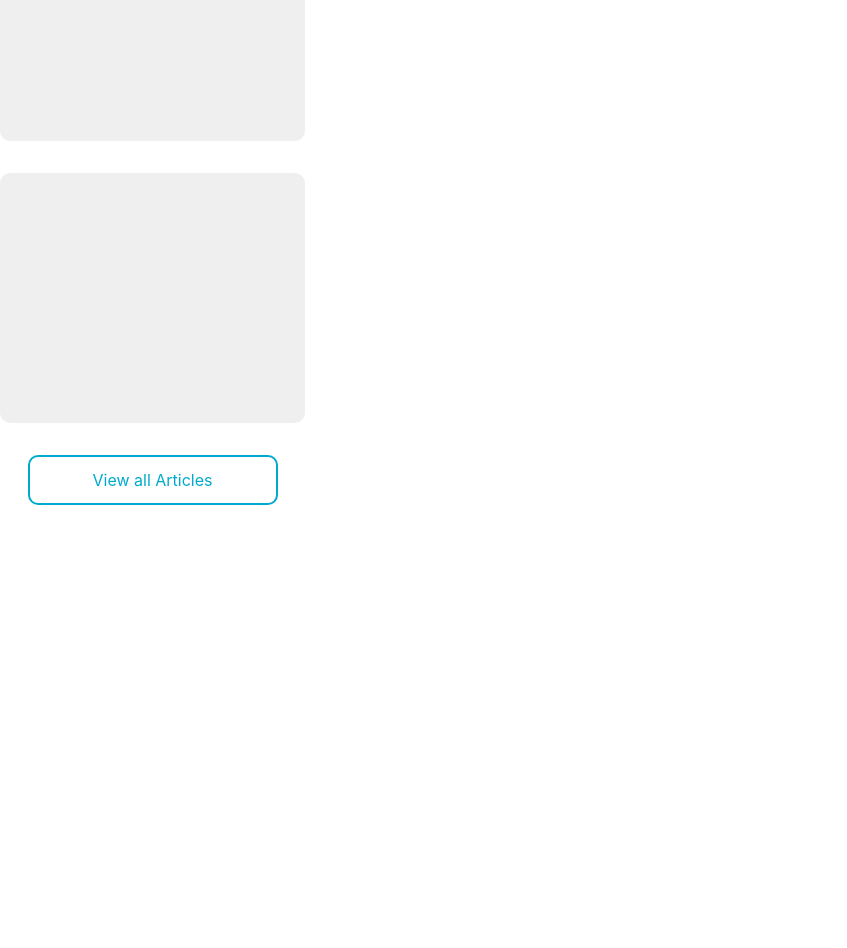
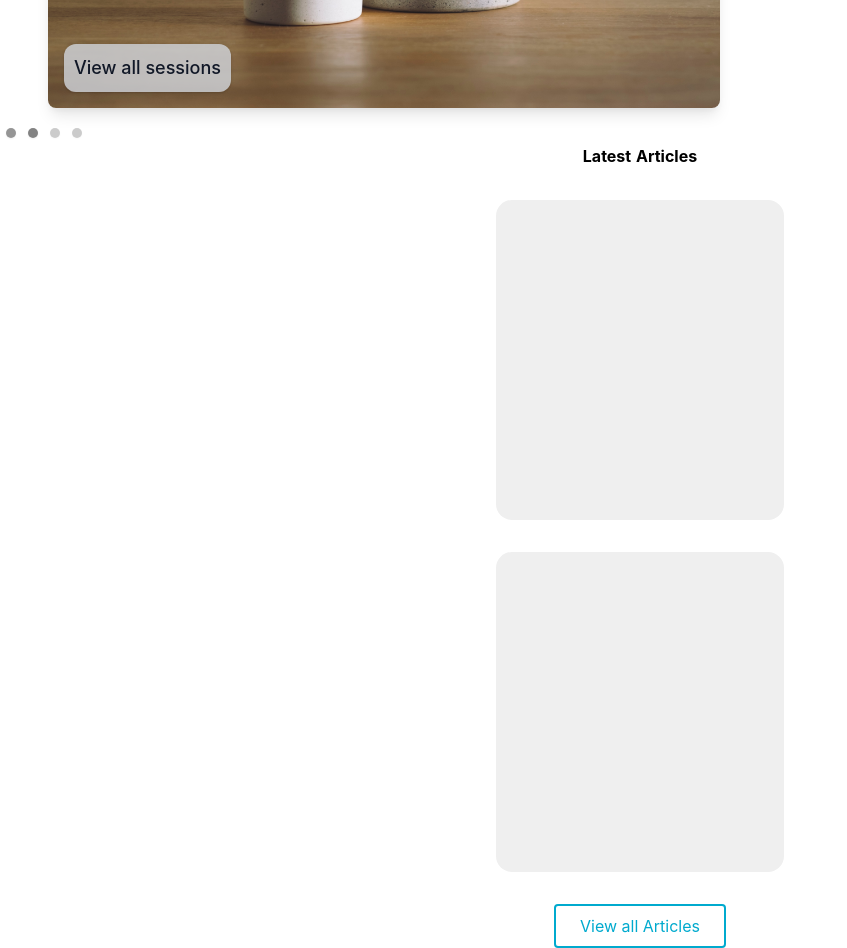
Before and after one commit to JennyVong/Wazi-poc, a Nuxt app in the folder wazi-app/: page / in a window 1280 px wide. Shown: the part 340-1288 px from the top of the page, without its empty margins (0-847 px from the left). Before the commit the page ends 845 px from the top, so only its background shows below. Built offline with nearby package versions, Linux system fonts and the light colour scheme.

Commit message:
navbar and articles

```diff
--- /dev/null
+++ b/wazi-app/components/articles.vue
@@ -0,0 +1,14 @@
+<template>
+  <div class="text-center">
+    <h1 class="font-bold">Latest Articles</h1>
+    <div
+      class="container bg-articlespace rounded-2xl w-72 h-80 mx-auto my-8"
+    ></div>
+    <div
+      class="container bg-articlespace rounded-2xl w-72 h-80 mx-auto my-8"
+    ></div>
+    <button class="border-2 border-teal rounded px-6 py-2 text-teal">
+      View all Articles
+    </button>
+  </div>
+</template>
--- a/wazi-app/components/articles/articles.scss
+++ /dev/null
@@ -1,27 +0,0 @@
-.articles {
-  display: block;
-}
-
-h1 {
-  font-weight: bold;
-}
-
-.container {
-  width: 305px;
-  height: 250px;
-  background-color: #efefef;
-  border-radius: 10px;
-}
-
-button {
-  width: 250px;
-  height: 50px;
-  border: 2px solid #00aace;
-  border-radius: 10px;
-  background-color: transparent;
-  color: #00aace;
-}
-
-button:focus {
-  outline: 5px auto #00aace;
-}
--- a/wazi-app/components/articles/articles.vue
+++ /dev/null
@@ -1,12 +0,0 @@
-<template>
-  <div class="text-center">
-    <h1>Latest Articles</h1>
-    <div class="container mx-auto my-8"></div>
-    <div class="container mx-auto my-8"></div>
-    <button class="view-more">View all Articles</button>
-  </div>
-</template>
-
-<style>
-@import './articles.scss';
-</style>
--- a/wazi-app/tailwind.config.js
+++ b/wazi-app/tailwind.config.js
@@ -11,6 +11,7 @@
     extend: {
       colors: {
         teal: '#00AACE',
+        articlespace: '#EFEFEF',
       },
     },
   },
```
Also changed, not shown: wazi-app/components/navbar.vue (added), wazi-app/components/upcoming-sessions.vue (added), wazi-app/components/upcoming-sessions/upcoming-sessions.scss (deleted), wazi-app/components/upcoming-sessions/upcoming-sessions.vue (deleted).
